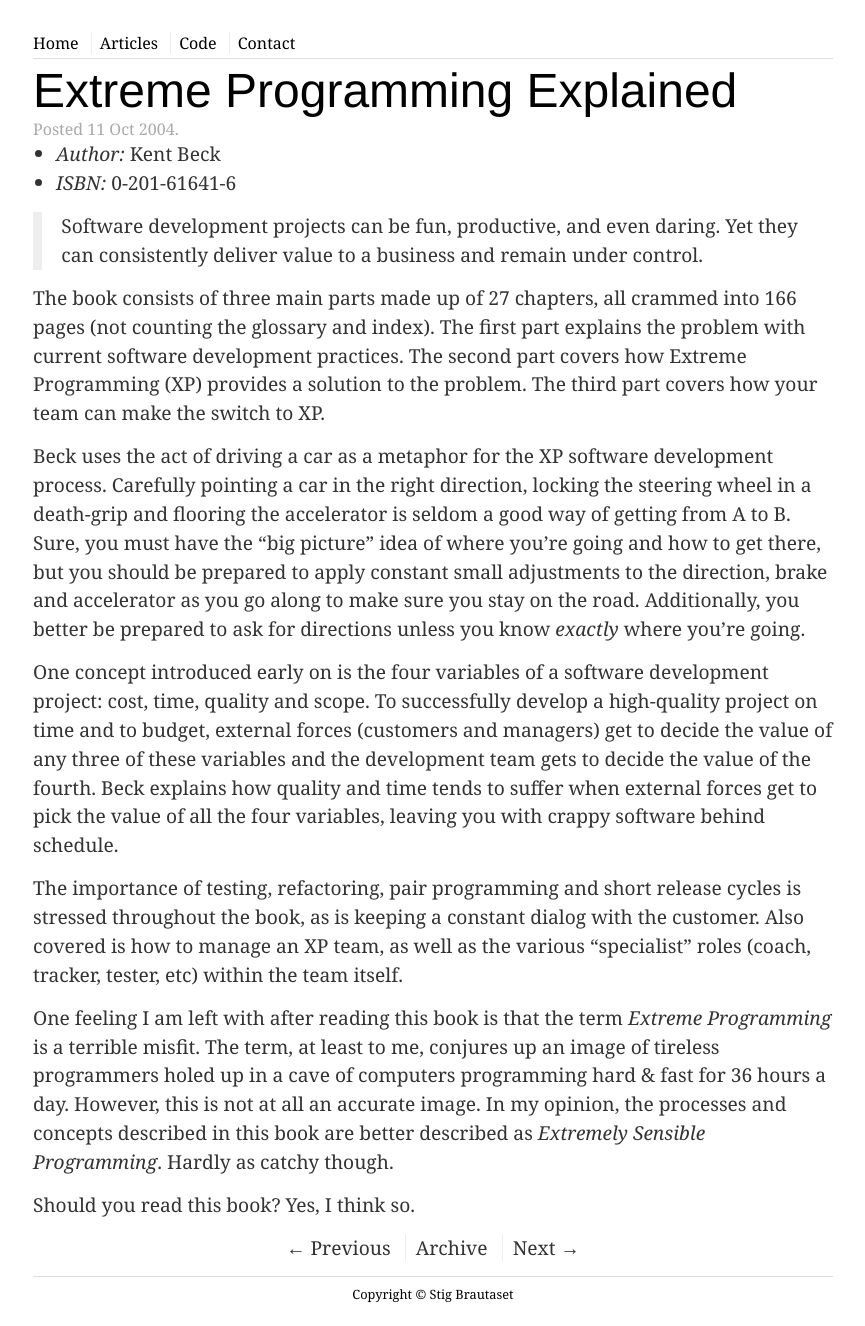
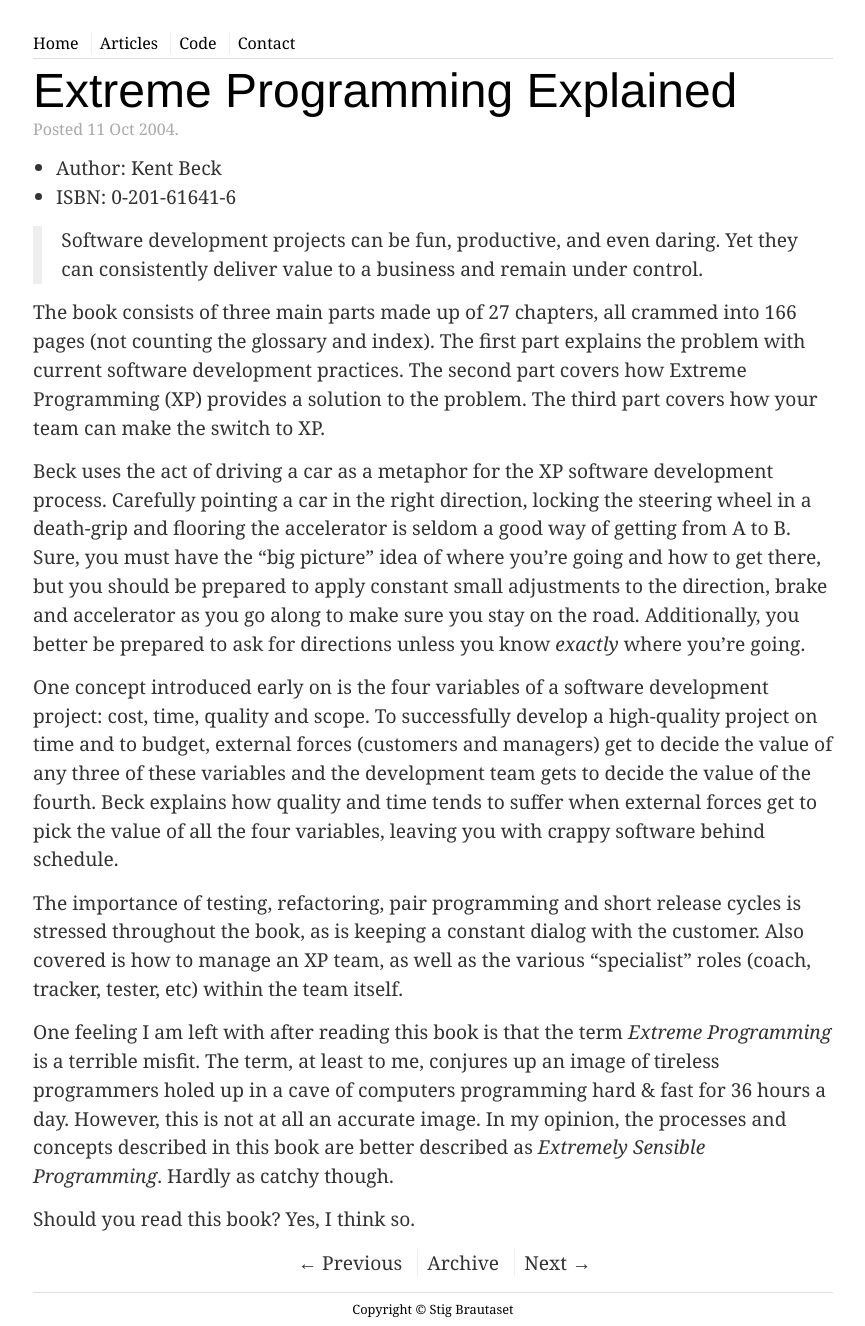
Before and after one commit to stig/www.brautaset.org, a Jekyll site: the page built from _posts/2004-10-11-extreme-programming-explained.md, in a window 1280 px wide. Shown: the whole page, without its empty margins (207-1072 px from the left). Built offline with Jekyll 4.4.1, drawn with Linux system fonts in a browser that asks for light colours.

Commit message:
Fix formatting of posts that start with a list

```diff
--- a/_posts/2004-10-11-extreme-programming-explained.md
+++ b/_posts/2004-10-11-extreme-programming-explained.md
@@ -6,8 +6,8 @@
 tags: [Reviews]
 ---
 
-* *Author:* Kent Beck
-* *ISBN:*   0-201-61641-6
+* Author: Kent Beck
+* ISBN:   0-201-61641-6
 
 > Software development projects can be fun, productive, and even daring. Yet they can
 > consistently deliver value to a business and remain under control.
--- a/css/default.css
+++ b/css/default.css
@@ -75,13 +75,12 @@
     font-size: 1em; }
   article p, article pre, article ul, article ol {
     color: #333333;
-    line-height: 1.5em; }
-  article p, article pre {
+    line-height: 1.5em;
     margin: 0.75em 0; }
   article ul {
-    margin: 0 1.2em; }
+    margin-left: 1.2em; }
   article ol {
-    margin: 0 2em; }
+    margin-left: 2em; }
   article nav {
     text-align: center; }
   article table {
```
Also changed, not shown: _posts/2005-02-20-test-driven-development.md (+3 -2 lines), css/default.scss (+2 -5 lines).
